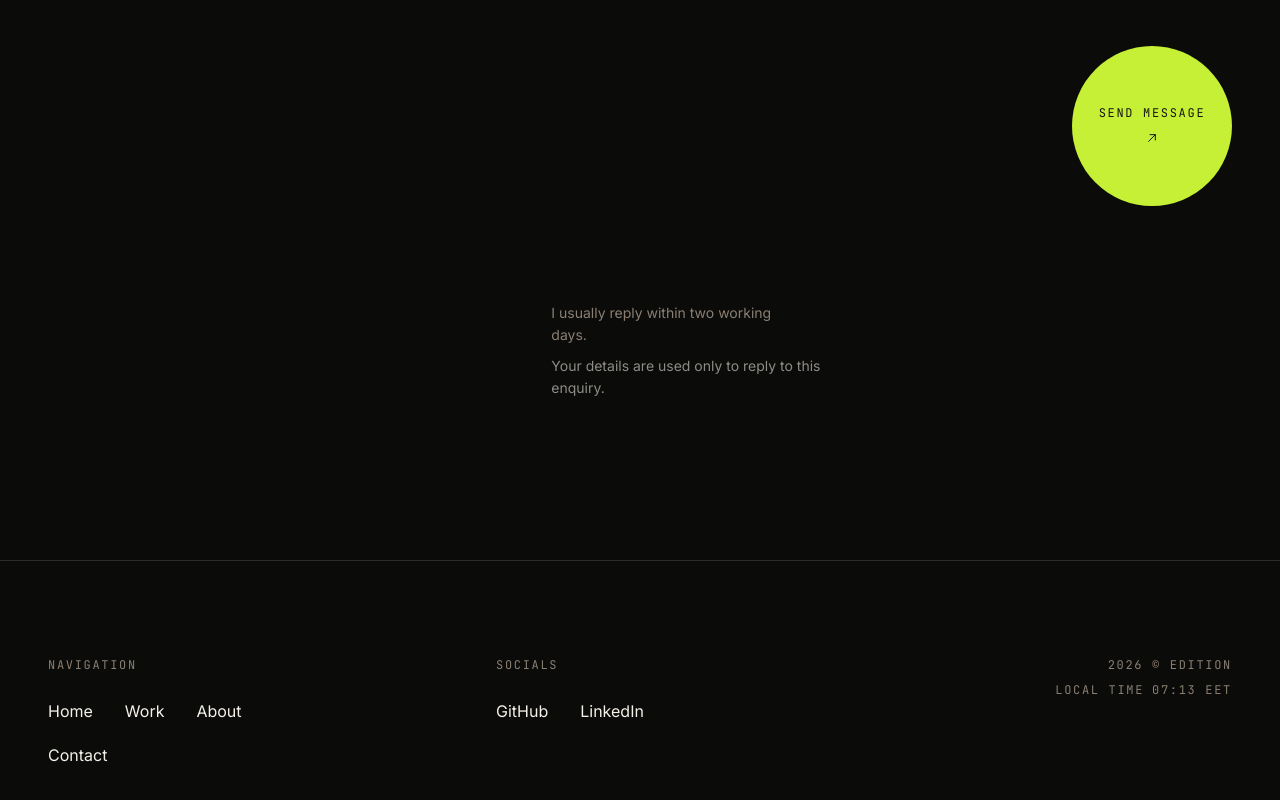
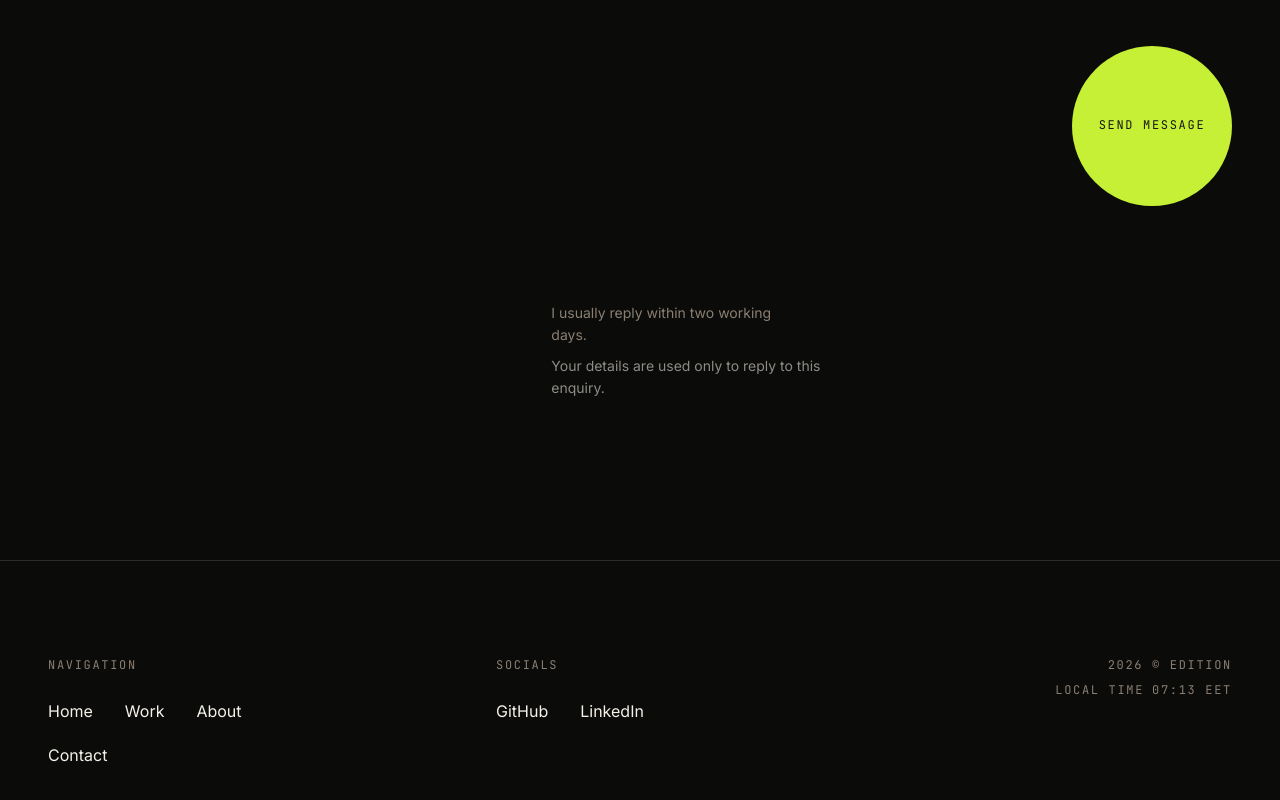
Before and after one commit to vemonser/portfolio, a Next.js app: page /contact in a window 1280 px wide. Shown: the part 950-1750 px from the top of the page. Built offline with nearby package versions, Linux system fonts and the light colour scheme; no server answers.

Commit message:
fix(contact): center the submit label without an arrow

```diff
--- a/src/features/contact/ContactForm.tsx
+++ b/src/features/contact/ContactForm.tsx
@@ -4,7 +4,6 @@ import { useCallback, useState, type FormEvent } from "react";
 
 import Turnstile from "@/features/contact/Turnstile";
 
-import { ArrowUpRight } from "@/features/ui/Arrow";
 import Field from "@/features/ui/Field";
 import StatusMessage from "@/features/ui/StatusMessage";
 import { roundButton } from "@/features/ui/styles";
@@ -314,7 +313,6 @@ export default function ContactForm({
           className={`${roundButton} cursor-pointer border-0 disabled:cursor-wait disabled:opacity-70`}
         >
           <span>{submitting ? labels.sending : labels.send}</span>
-          <ArrowUpRight className="transition-transform duration-[var(--dur-slow)] ease-[var(--ease-editorial)] group-hover:translate-x-1 group-hover:-translate-y-1" />
         </button>
       </div>
 
```
Also changed, not shown: 1 other file (tests, documents, lock files or other folders).
